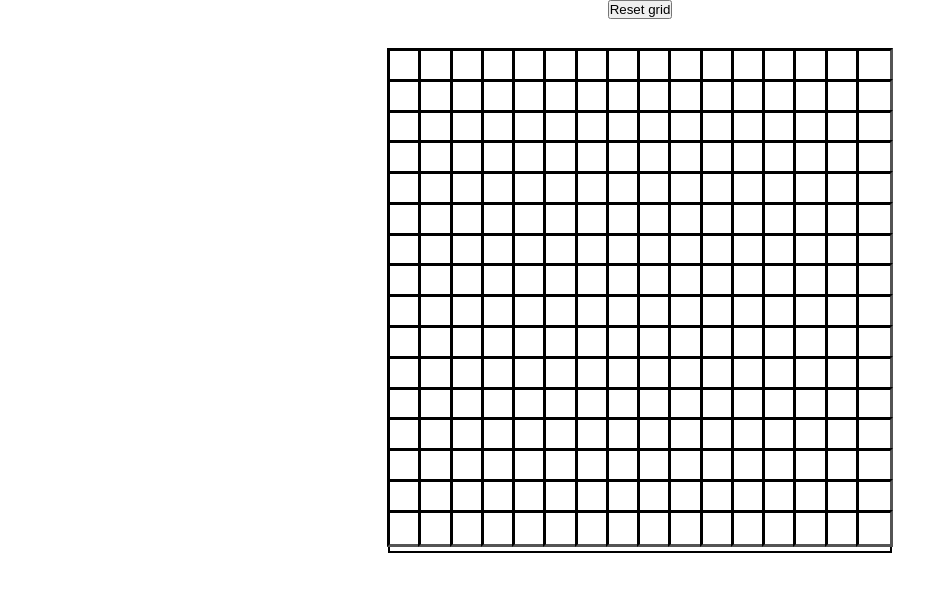
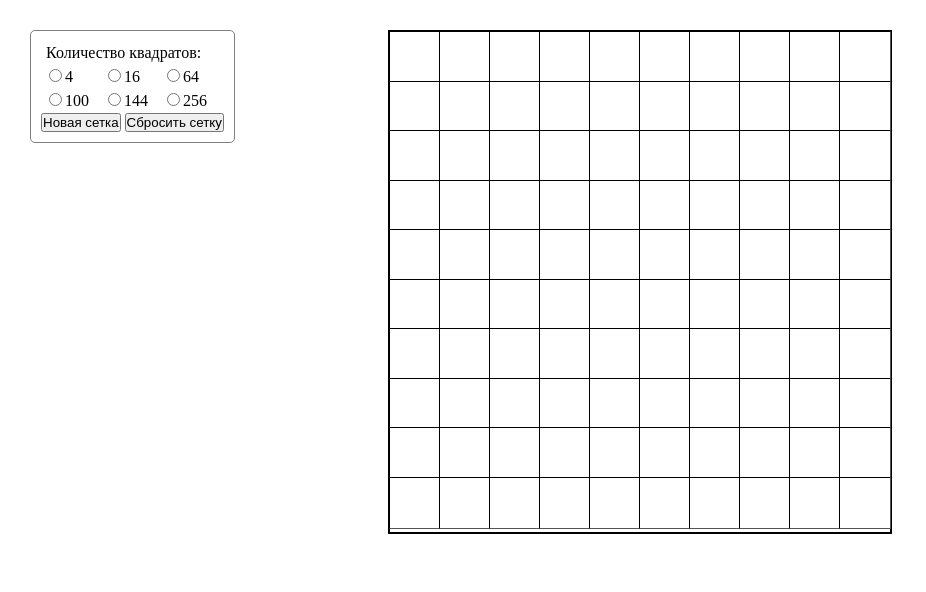
Before and after one commit to adorne/paint-grid, a plain HTML site: page index.html in a window 1280 px wide. Shown: the whole page, without its empty margins (0-926 px from the left). Drawn offline with nearby package versions, Linux system fonts and the light colour scheme.

Commit message:
Final work.

```diff
--- a/index.html
+++ b/index.html
@@ -8,8 +8,21 @@
     <script src="script.js" charset="utf-8"></script>
   </head>
   <body>
+    <form class="drawing-tools">
+      <label id="text" for="">Количество квадратов:</label>
+      <br>
+      <label for=""><input type="radio" name="nDivs" value="4">4</label>
+      <label for=""><input type="radio" name="nDivs" value="16">16</label>
+      <label for=""><input type="radio" name="nDivs" value="64">64</label>
+      <br>
+      <label for=""><input type="radio" name="nDivs" value="100">100</label>
+      <label for=""><input type="radio" name="nDivs" value="144">144</label>
+      <label for=""><input type="radio" name="nDivs" value="256">256</label>
+      <br>
+      <button type="button" id="new-grid" name="new-grid">Новая сетка</button>
+      <button type="button" id="reset-grid" name="reset-grid">Сбросить сетку</button>
+    </form>
 
-    <button type="button" name="button" onclick="colorReset()">Reset grid</button>
     <div class="container">
 
     </div>
--- a/script.js
+++ b/script.js
@@ -1,4 +1,4 @@
-var nDivs = 256;
+var nDivs = 100;
 
 $(document).ready(function() {
   var containerHeight = 500; // высота контейнера
@@ -9,8 +9,8 @@ $(document).ready(function() {
   console.log(".container height is " + containerHeight);
   console.log(".container width is " + containerWidth);
 
-  var nRowDivs = Math.sqrt(nDivs); // количество строк квадратов
-
+  function newGrid(n) {
+    var nRowDivs = Math.sqrt(n); // количество строк квадратов
     var innerDivWidth = containerWidth / nRowDivs; // ширина квадратов
     var innerDivHeight = innerDivWidth; // высота квадратов
 
@@ -23,18 +23,30 @@ $(document).ready(function() {
 
       $('.container').append('</br>'); // добавляем перенос после каждой строки
     };
+  }
+
+  newGrid(nDivs);
+
+  $('button[name=reset-grid]').click(function() {
+    $('.container > div').css("background-color", innerDivColor);
+  }); // возвращаем изначальный цвет ячеек
+
+  $('button[name=new-grid]').click(function(){
+    var nDivsButton = $('input[name=nDivs]:checked').val();
+    $('.container > div, .container > br').remove();
+    newGrid(nDivsButton);
+    changeColor();
+  }); // создаём новую сетку
 
     var innerDivColor = "white"; // начальный цвет ячейки
     var innerDivColorNew = "black"; // новый цвет ячейки при наведении
-  //$('.innerDiv').css("background-color", innerDivColor);
 
+    function changeColor() {
       $('.innerDiv').hover(function() {
         $(this).css("background-color", innerDivColorNew);
       }
-  );
+    )}; // меняем цвет ячейки при наведении
 
-  $('button').click(function() {
-    $('.container > div').css("background-color", innerDivColor);
-  });
+    changeColor();
 
 })
--- a/style.css
+++ b/style.css
@@ -24,12 +24,38 @@ body {
   /*box-sizing: border-box;*/
   display: inline-block;
   outline-style: inset;
+  outline-width: 1px;
   /*outline-color: #AAAAFF;*/
   background-color: white;
 }
 
+form {
+  width: auto;
+  height: auto;
+  margin: auto;
+  margin-left: 30px;
+  padding: 10px;
+  display: block;
+  border: 1px solid gray;
+  border-radius: 5px;
+  float: left;
+  position: relative;
+}
+
+#text {
+  width: auto;
+}
+
 button {
-  width: auto;
-  margin: auto;
-  display: block;
+  display: inline-block;
 }
+
+label {
+  display: inline-block;
+  width: 45px;
+  padding: 3px 5px;
+}
+
+input[type=radio] {
+  margin: 0px 3px;
+}
```
Lines whose indentation alone changed are shown as unchanged.
